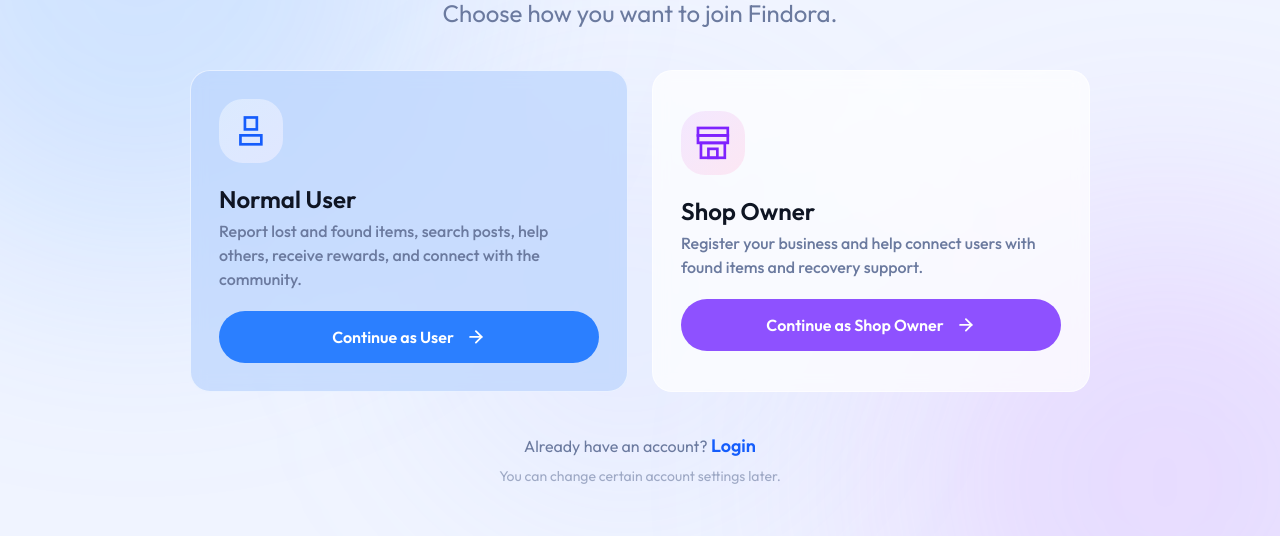
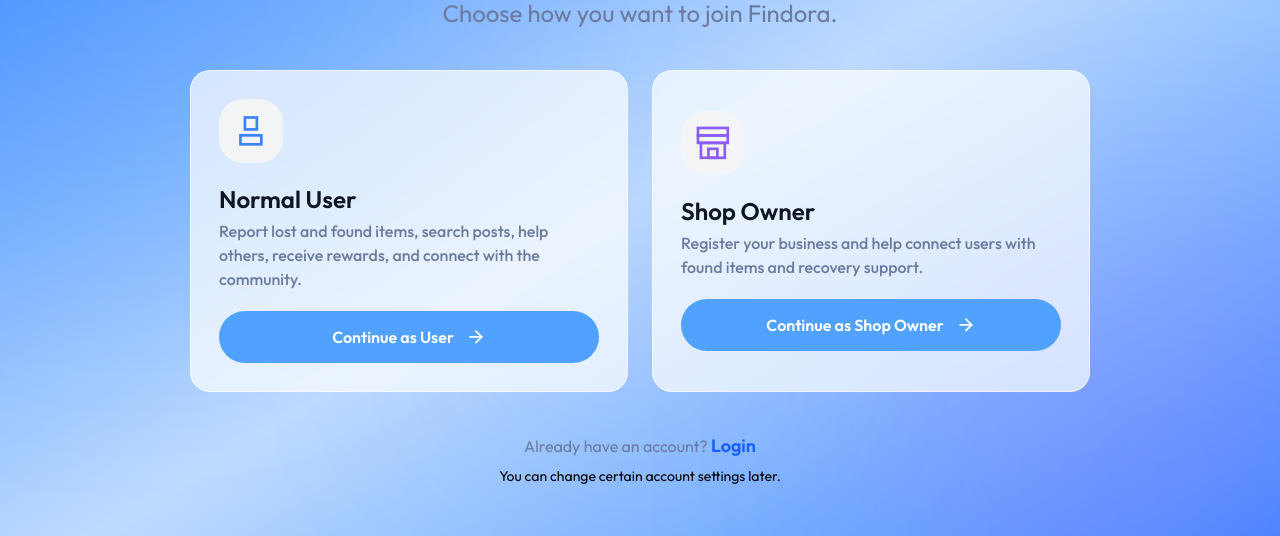
Before and after one commit to malshi1014/Findora, a React (Vite) app in the folder findora-frontend/: page /choose-role in a window 1280 px wide. Shown: the part 203-739 px from the top of the page. Built offline with nearby package versions, Linux system fonts and the light colour scheme; no server answers.

Commit message:
Update role selection page colors

```diff
--- a/findora-frontend/src/pages/auth/ChooseRole.jsx
+++ b/findora-frontend/src/pages/auth/ChooseRole.jsx
@@ -1,8 +1,10 @@
+import { useState } from "react";
 import { Link, useNavigate } from "react-router-dom";
 import Navbar from "../../components/Navbar/Navbar";
 
 function ChooseRole() {
   const navigate = useNavigate();
+  const [selectedRole, setSelectedRole] = useState(null);
 
   const roles = {
     user: {
@@ -10,33 +12,40 @@ function ChooseRole() {
       desc: "Report lost and found items, search posts, help others, receive rewards, and connect with the community.",
       icon: (
         <svg width="36" height="36" viewBox="0 0 47 47" fill="none" xmlns="http://www.w3.org/2000/svg" className="w-7 h-7 sm:w-9 sm:h-9">
-          <rect x="9.73" y="29.19" width="27.25" height="11.68" stroke="#155DFC" strokeWidth="3.5" />
-          <rect x="15.57" y="5.84" width="15.57" height="15.57" stroke="#155DFC" strokeWidth="3.5" />
+          <rect x="9.73" y="29.19" width="27.25" height="11.68" stroke="#3B82F6" strokeWidth="3.5" />
+          <rect x="15.57" y="5.84" width="15.57" height="15.57" stroke="#3B82F6" strokeWidth="3.5" />
         </svg>
       ),
-      gradient: "from-blue-100 to-indigo-100",
-      bg: "bg-[rgba(187,212,254,0.7)]",
-      btnBg: "bg-[#2B7FFF]",
     },
     shop: {
       title: "Shop Owner",
       desc: "Register your business and help connect users with found items and recovery support.",
       icon: (
         <svg width="36" height="36" viewBox="0 0 47 47" fill="none" xmlns="http://www.w3.org/2000/svg" className="w-7 h-7 sm:w-9 sm:h-9">
-          <rect x="3.89" y="3.89" width="38.92" height="9.73" stroke="#7F22FE" strokeWidth="3.5" />
-          <rect x="7.78" y="23.35" width="31.14" height="19.46" stroke="#7F22FE" strokeWidth="3.5" />
-          <rect x="17.52" y="31.14" width="11.68" height="11.68" stroke="#7F22FE" strokeWidth="3.5" />
-          <rect x="3.89" y="13.62" width="38.92" height="9.73" stroke="#7F22FE" strokeWidth="3.5" />
+          <rect x="3.89" y="3.89" width="38.92" height="9.73" stroke="#8B5CF6" strokeWidth="3.5" />
+          <rect x="7.78" y="23.35" width="31.14" height="19.46" stroke="#8B5CF6" strokeWidth="3.5" />
+          <rect x="17.52" y="31.14" width="11.68" height="11.68" stroke="#8B5CF6" strokeWidth="3.5" />
+          <rect x="3.89" y="13.62" width="38.92" height="9.73" stroke="#8B5CF6" strokeWidth="3.5" />
         </svg>
       ),
-      gradient: "from-purple-100 to-pink-100",
-      bg: "bg-white/70",
-      btnBg: "bg-[#8E51FF]",
+    },
+  };
+
+  const selectedStyles = {
+    user: {
+      card: "bg-blue-100 border-blue-400 ring-2 ring-blue-400",
+      icon: "bg-blue-200",
+      btn: "bg-blue-500",
+    },
+    shop: {
+      card: "bg-purple-100 border-purple-400 ring-2 ring-purple-400",
+      icon: "bg-purple-200",
+      btn: "bg-purple-600",
     },
   };
 
   return (
-    <div className="min-h-screen bg-[#F0F4FF] flex flex-col font-[Outfit]">
+    <div className="min-h-screen bg-gradient-to-br from-blue-500 via-blue-200 to-blue-500 flex flex-col font-[Outfit]">
       <Navbar hideAuth />
 
       <div className="relative flex-1 overflow-hidden">
@@ -55,13 +64,17 @@ function ChooseRole() {
           </div>
 
           <div className="flex flex-col lg:flex-row gap-4 sm:gap-6 w-full max-w-[900px]">
-            {Object.entries(roles).map(([key, role]) => (
+            {Object.entries(roles).map(([key, role]) => {
+              const isSelected = selectedRole === key;
+              const sel = selectedStyles[key];
+              return (
                 <div
                   key={key}
-                onClick={() => navigate(`/register?role=${key}`)}
-                className={`flex-1 backdrop-blur rounded-2xl sm:rounded-[20px] border border-white/60 p-4 sm:p-7 flex flex-col justify-center gap-3 sm:gap-5 cursor-pointer transition-all duration-300 ${role.bg} hover:scale-[1.02] hover:shadow-xl active:scale-[0.98]`}
+                  onClick={() => setSelectedRole(key)}
+                  className={`flex-1 backdrop-blur rounded-2xl sm:rounded-[20px] border p-4 sm:p-7 flex flex-col justify-center gap-3 sm:gap-5 cursor-pointer transition-all duration-300
+                    ${isSelected ? `${sel.card} scale-[1.02] shadow-xl` : "bg-white/70 border-white/60 hover:scale-[1.02] hover:shadow-lg hover:bg-gray-50"}`}
                 >
-                <div className={`w-10 h-10 sm:w-16 sm:h-16 bg-gradient-to-br ${role.gradient} rounded-2xl sm:rounded-[24px] flex items-center justify-center`}>
+                  <div className={`w-10 h-10 sm:w-16 sm:h-16 rounded-2xl sm:rounded-[24px] flex items-center justify-center transition-all duration-300 ${isSelected ? sel.icon : "bg-gray-100"}`}>
                     {role.icon}
                   </div>
                   <div>
@@ -74,7 +87,8 @@ function ChooseRole() {
                   </div>
                   <button
                     onClick={(e) => { e.stopPropagation(); navigate(`/register?role=${key}`); }}
-                  className={`w-full px-4 sm:px-6 py-2 sm:py-3.5 ${role.btnBg} rounded-full sm:rounded-[26px] flex items-center justify-center gap-2 sm:gap-3 text-white text-xs sm:text-base font-semibold hover:opacity-90 transition cursor-pointer`}
+                    className={`w-full px-4 sm:px-6 py-2 sm:py-3.5 rounded-full sm:rounded-[26px] flex items-center justify-center gap-2 sm:gap-3 text-white text-xs sm:text-base font-semibold transition-all duration-300
+                      ${isSelected ? `${sel.btn} hover:opacity-90` : "bg-blue-400 hover:bg-blue-500"}`}
                   >
                     Continue as {role.title === "Normal User" ? "User" : "Shop Owner"}
                     <svg width="18" height="18" viewBox="0 0 27 27" fill="none" xmlns="http://www.w3.org/2000/svg" className="w-3.5 h-3.5 sm:w-5 sm:h-5">
@@ -83,7 +97,8 @@ function ChooseRole() {
                     </svg>
                   </button>
                 </div>
-            ))}
+              );
+            })}
           </div>
 
           <div className="flex flex-col items-center gap-1 sm:gap-1.5">
@@ -93,7 +108,7 @@ function ChooseRole() {
                 Login
               </Link>
             </p>
-            <p className="text-[rgba(107,122,159,0.6)] text-[10px] sm:text-sm font-normal text-center">
+            <p className="text-[rgba(38, 43, 56, 0.6)] text-[10px] sm:text-sm font-normal text-center">
               You can change certain account settings later.
             </p>
           </div>
--- a/findora-frontend/src/pages/auth/Register.jsx
+++ b/findora-frontend/src/pages/auth/Register.jsx
@@ -116,7 +116,7 @@ function Register() {
 
               <div className="grid grid-cols-2 gap-3">
                 <input
-                  placeholder="First Name"
+                  placeholder={role === "shop" ? "Name" : "First Name"}
                   value={firstName}
                   onChange={(e) => setFirstName(e.target.value)}
                   className="rounded-2xl border border-white/40 bg-white/50 backdrop-blur-xl px-3 py-2 text-sm outline-none focus:border-blue-400 focus:ring-2 focus:ring-blue-200 animate-fade-up"
@@ -124,7 +124,7 @@ function Register() {
                 />
 
                 <input
-                  placeholder="Last Name"
+                  placeholder={role === "shop" ? "Shop Name" : "Last Name"}
                   value={lastName}
                   onChange={(e) => setLastName(e.target.value)}
                   className="rounded-2xl border border-white/40 bg-white/50 backdrop-blur-xl px-3 py-2 text-sm outline-none focus:border-blue-400 focus:ring-2 focus:ring-blue-200 animate-fade-up"
```
Lines whose indentation alone changed are shown as unchanged.
